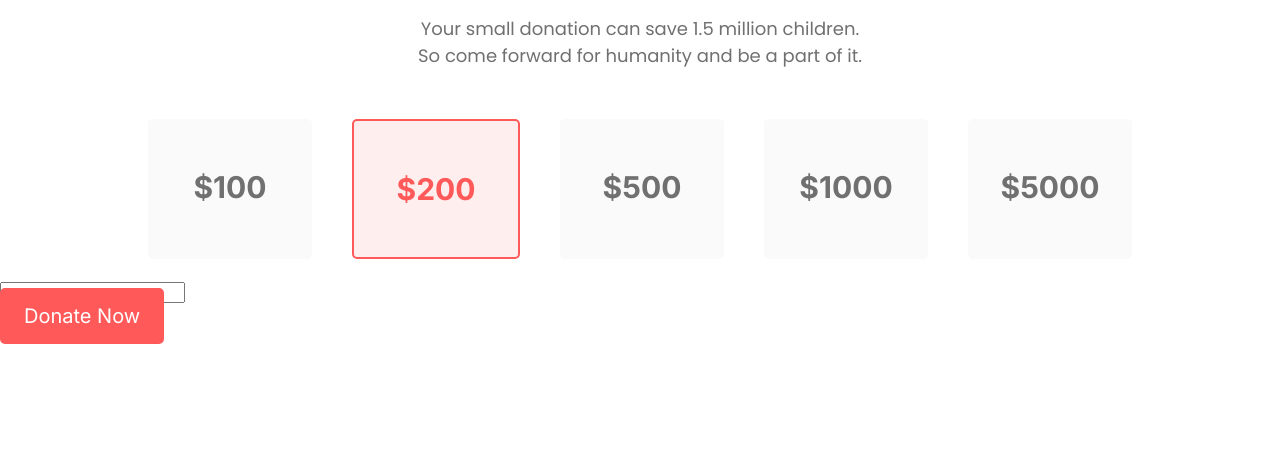
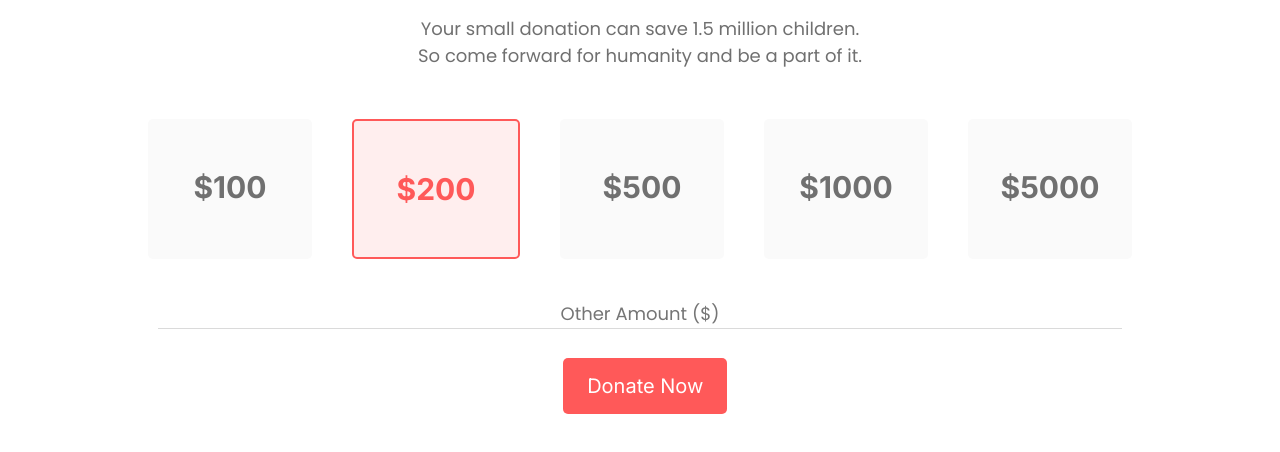
Before and after one commit to shohan89/donate-today, a plain HTML site: page index.html in a window 1280 px wide. Shown: the part 958-1410 px from the top of the page. Before the commit the page ends 1302 px from the top, so only its background shows below. Drawn offline with Linux system fonts and the light colour scheme.

Commit message:
New section donate today added

```diff
--- a/index.html
+++ b/index.html
@@ -35,8 +35,8 @@
 
     </div>
     <div class="inputArea">
-      <input type="text" name="text" id="inputAmount"> <br>
-      <a href="#" class="btn">Donate Now</a>
+      <input type="text" name="text" id="inputAmount" placeholder="Other Amount ($)"> <br>
+      <a href="#" class="btn" id="donateBtn">Donate Now</a>
     </div>
   </section>
 
--- a/style.css
+++ b/style.css
@@ -7,7 +7,7 @@ body {
 }
 .heroSection {
   height: 100vh;
-  background-image: url('../images/Hero-image.png');
+  background-image: url('./images/Hero-image.png');
   background-size: cover;
   background-position: center;
   background-repeat: no-repeat;
@@ -42,7 +42,9 @@ p {
 /* End of Hero Section  */
 
 /* Donate Today Section  */
-.donateTodaySec {}
+.donateTodaySec {
+  margin-bottom: 100px;
+}
 h2 {
   font-family: 'Inter', sans-serif;
   font-size: 45px;
@@ -60,6 +62,7 @@ h2 {
   justify-content: center;
   margin-left: 10%;
   margin-right: 10%;
+  margin-bottom: 20px;
 
 }
 .amountOfDonate {
@@ -84,3 +87,20 @@ h2 {
 #fadeColor p{
   color: #FF5959;
 }
+.inputArea input{
+  display: block;
+  margin: 0 auto;
+  border: none;
+  border-bottom: 1px solid #DADADA;
+  width: 75%;
+  text-align: center;
+  font-family: 'Poppins', sans-serif;
+  font-size: 18px;
+  font-weight: 300;
+  color: #B3B3B3;
+  outline: none;
+  margin-bottom: 20px;
+}
+#donateBtn {
+  margin-left: 44%;
+}
```
